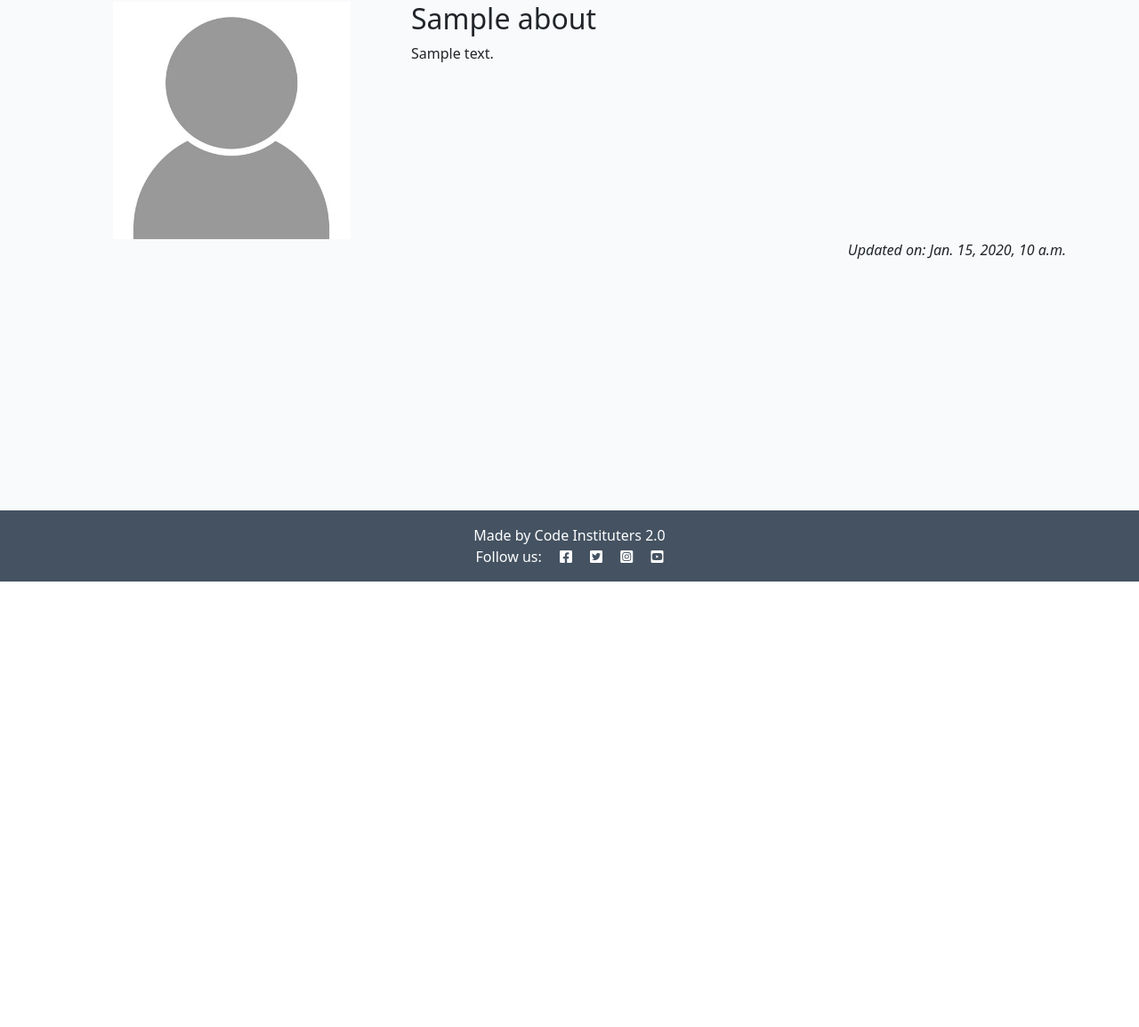
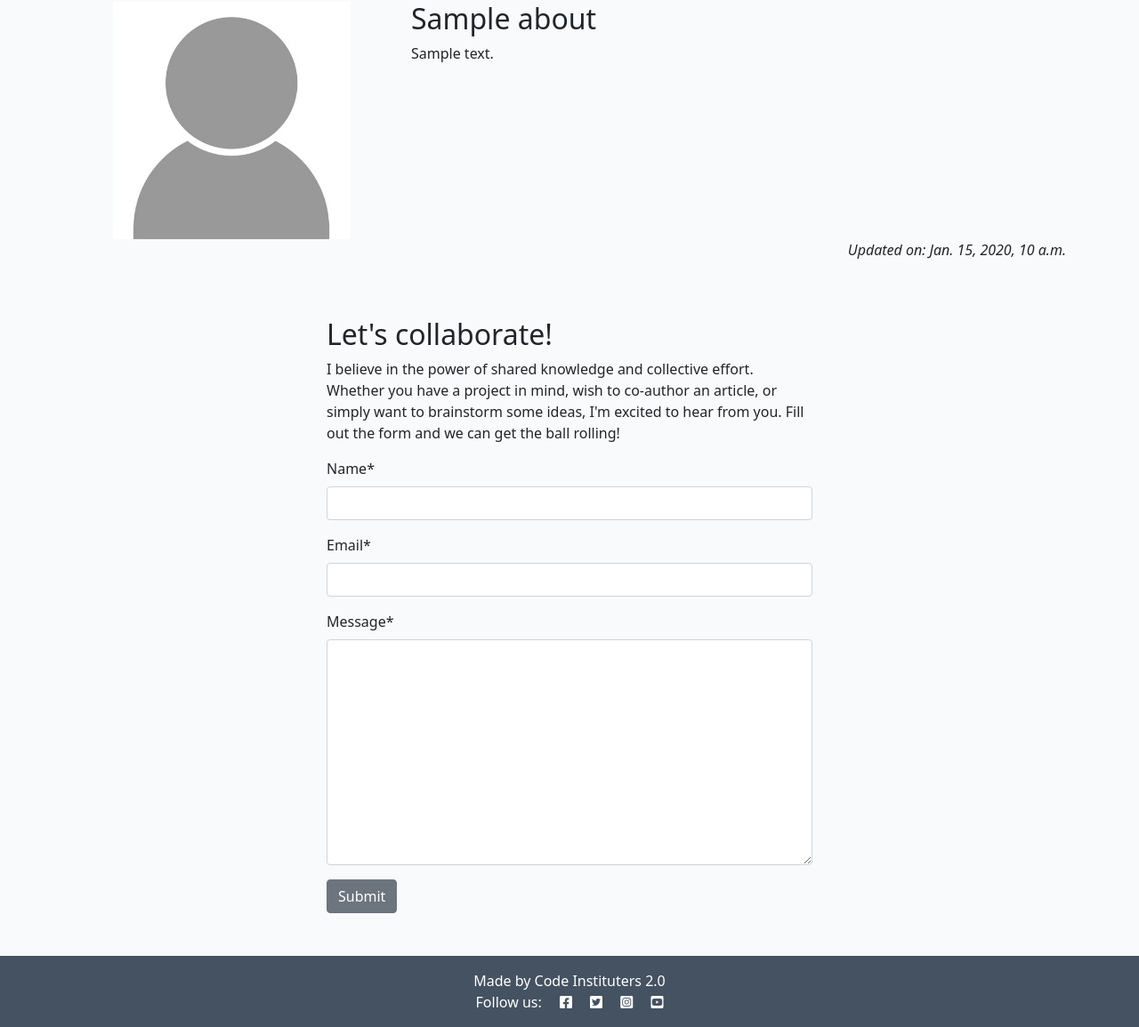
Before and after one commit to defridge/django-blog-2.0, a Django app: page /about/ in a window 1280 px wide. Shown: the part 146-1301 px from the top of the page at 89% size. Before the commit the page ends 800 px from the top, so only its background shows below. Run offline with Django 4.2, Linux system fonts and the light colour scheme; tables that the repository leaves empty hold one stand-in row (values such as "Sample post"); some libraries are stand-ins or nearby versions.

Commit message:
Added collab form to the website

```diff
--- /dev/null
+++ b/about/forms.py
@@ -0,0 +1,8 @@
+from .models import CollaborateRequest
+from django import forms
+
+
+class CollaborateForm(forms.ModelForm):
+    class Meta:
+        model = CollaborateRequest
+        fields = ('name', 'email', 'message',)
--- a/about/models.py
+++ b/about/models.py
@@ -1,10 +1,22 @@
 from django.db import models
 
 # Create your models here.
+
+
 class About(models.Model):
     title = models.CharField(max_length=200)
+    updated_on = models.DateTimeField(auto_now=True)
     content = models.TextField()
-    created_on = models.DateTimeField(auto_now=True)
 
     def __str__(self):
         return self.title
+
+
+class CollaborateRequest(models.Model):
+    name = models.CharField(max_length=200)
+    email = models.EmailField()
+    message = models.TextField()
+    read = models.BooleanField(default=False)
+
+    def __str__(self):
+        return f"Collaboration request from {self.name}"
--- a/about/templates/about/about.html
+++ b/about/templates/about/about.html
@@ -1,24 +1,39 @@
-
 {% extends 'base.html' %}
+{% load static %}
+{% load crispy_forms_tags %}
 {% block content %}
-{% load static %}
 <div class="container mt-5">
     <div class="row">
-        <div class="col-4 text-center">
+        <div class="col-12 col-md-4 text-center">
             <img src="{% static 'images/nobody.jpg' %}" width="75%">
         </div>
-        <div class="col-8">
-            <!-- Title goes between these h2 tags -->
+        <div class="col-12 col-md-8">
             <h2>{{ about.title }}</h2>
-            <!-- Content goes directly underneath this -->
             {{ about.content | safe }}
         </div>
     </div>
     <div class="row">
         <div class="col text-right">
-            <!-- Updated on field goes in here -->
-            <p class="text-end"><em>Updated on: {{ about.created_on }} </em></p>
+          <!-- Updated on field goes in here -->
+
+          <p class="text-end"><em>Updated on: {{ about.updated_on }}</em></p>
         </div>
-      </div>
+    </div>
+    <div class="row justify-content-center">
+        <div class="col-12 col-md-6 my-5">
+            <h2>Let's collaborate!</h2>
+            <p>I believe in the power of shared knowledge and collective effort.
+                Whether you have a project in mind, wish to co-author
+                an article, or simply want to brainstorm some ideas,
+                I'm excited to hear from you. Fill out the form
+                and we can get the ball rolling!</p>
+            <form method="post">{{ collaborate_form | crispy }}{% csrf_token %}
+                <button class="btn btn-secondary"
+                  type="submit">Submit</button></form>
+
+            <!-- add your form here. Your submit button should
+                                have the classes of btn, btn-secondary -->
+        </div>
+    </div>
 </div>
 {% endblock content %}
--- a/about/views.py
+++ b/about/views.py
@@ -1,16 +1,29 @@
 from django.shortcuts import render
+from django.contrib import messages
 from .models import About
+from .forms import CollaborateForm
 
 # Create your views here.
 def about_me(request):
     """
     Renders the About page
     """
+    if request.method == "POST":
+        collaborate_form = CollaborateForm(data=request.POST)
+        if collaborate_form.is_valid():
+            collaborate_form.save()
+            messages.add_message(
+                request, messages.SUCCESS,
+                "Collaboration request received! I endeavour to respond within 2 working days."
+            )
 
-    about = About.objects.all().order_by('-created_on').first()
+    about = About.objects.all().order_by('-updated_on').first()
+    collaborate_form = CollaborateForm()
 
     return render(
         request,
         "about/about.html",
-        {"about": about},
+        {"about": about,
+        "collaborate_form": collaborate_form,
+        },
     )
--- a/blog/views.py
+++ b/blog/views.py
@@ -43,6 +43,7 @@ def post_detail(request, slug):
                 'Comment submitted and awaiting approval'
             )
 
+
     comment_form = CommentForm()
 
 
```
Also changed, not shown: about/admin.py (+14 -3 lines), about/migrations/0003_collaboraterequest_and_more.py (added).
